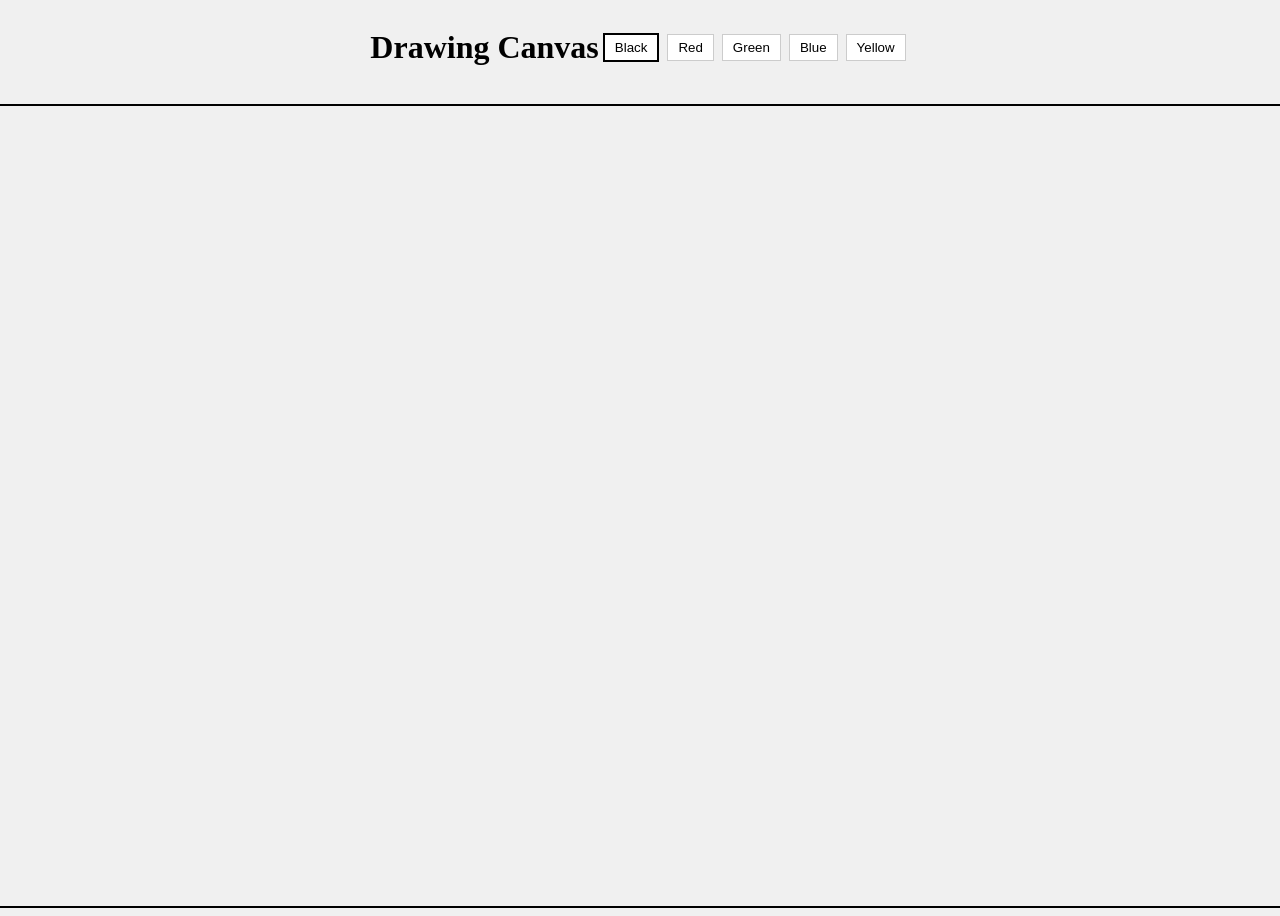
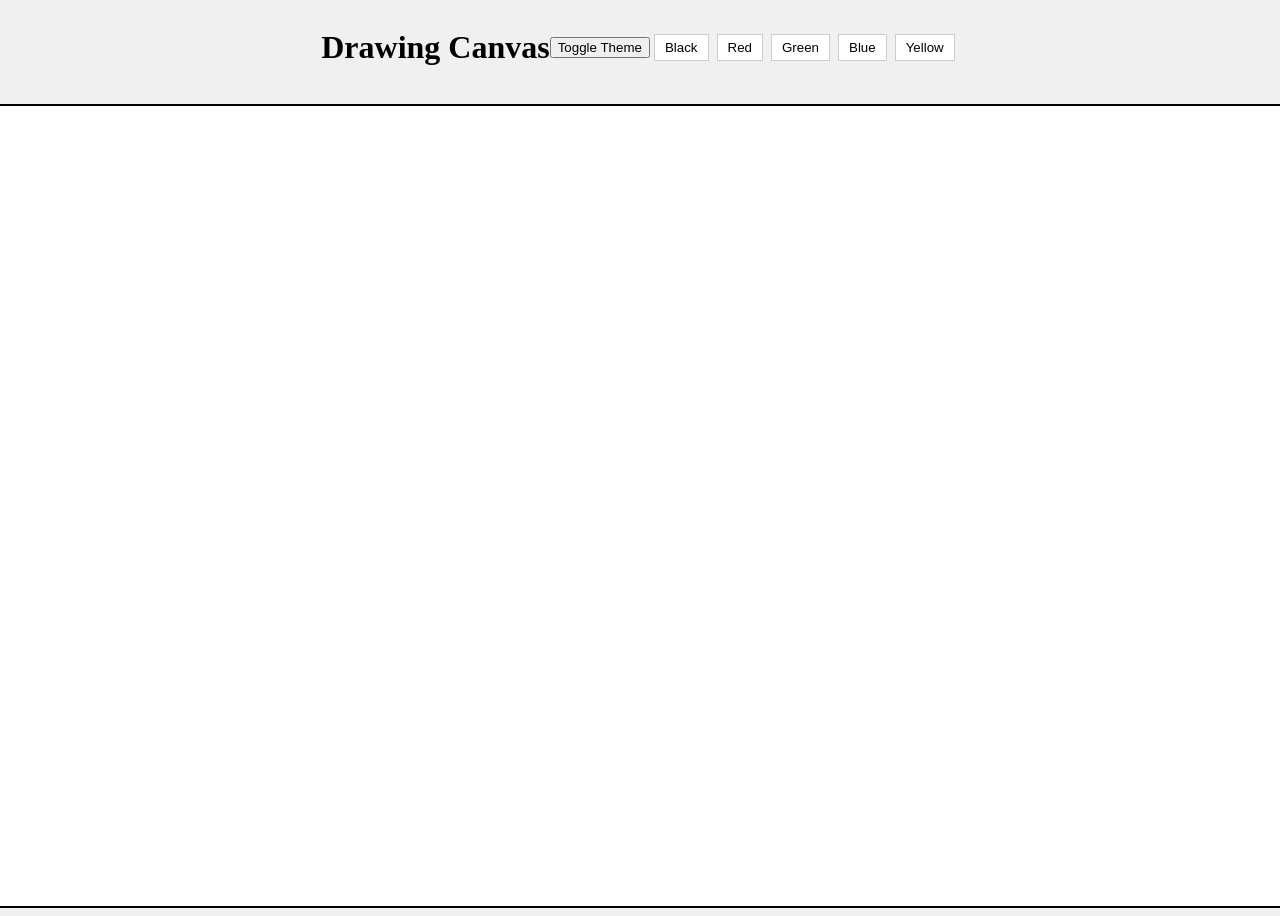
Before and after one commit to AndrewHulme88/canvas, a plain HTML site: page index.html in a window 1280 px wide. Both pictures are taken after a click on the button "Black". Drawn offline with Linux system fonts and the light colour scheme.

Commit message:
Added dark mode toggle

```diff
--- a/index.html
+++ b/index.html
@@ -2,16 +2,18 @@
 <html>
 <head>
     <title>Drawing Canvas</title>
-    <link rel="stylesheet" href="styles.css">
+    <link rel="stylesheet" href="styles.css"> <!-- Assuming you have a styles.css file for styling -->
 </head>
 <body>
     <div>
         <h1>Drawing Canvas</h1>
+        <button id="theme-toggle">Toggle Theme</button>
         <button class="color-btn" data-color="black">Black</button>
         <button class="color-btn" data-color="red">Red</button>
         <button class="color-btn" data-color="green">Green</button>
         <button class="color-btn" data-color="blue">Blue</button>
-        <button class="color-btn" data-color="yellow">Yellow</button>
+        <button class="color-btn" data-
+         color="yellow">Yellow</button>
     </div>
     <canvas id="drawing-canvas"></canvas>
     <script src="script.js"></script>
--- a/script.js
+++ b/script.js
@@ -1,32 +1,36 @@
 const canvas = document.getElementById('drawing-canvas');
 const ctx = canvas.getContext('2d');
-
 const colorButtons = document.querySelectorAll('.color-btn');
 let activeColor = 'black';
+let currentTheme = 'light'; // Initialize with light theme
+const lightBackgroundColor = 'white';
+const darkBackgroundColor = 'black';
 
 canvas.width = window.innerWidth;
 canvas.height = window.innerHeight;
 
-
+// Set active color
 function setActiveColor(color) {
     document.querySelector('.active-btn')?.classList.remove('active-btn');
     activeColor = color;
     this.classList.add('active-btn');
 }
 
+// Event listener for color buttons
 colorButtons.forEach((btn) => {
     btn.addEventListener('click', function() {
-        setActiveColor.call(this, this.dataset.color);
+        setActiveColor(this.dataset.color);
     });
 });
 
 let isDrawing = false;
+
 function getCanvasOffset() {
-   const rect = canvas.getBoundingClientRect();
-   return {
-      top: rect.top + window.pageYOffset,
-      left: rect.left + window.pageXOffset
-   };
+    const rect = canvas.getBoundingClientRect();
+    return {
+        top: rect.top + window.pageYOffset,
+        left: rect.left + window.pageXOffset
+    };
 }
 
 function handleMouseDown(event) {
@@ -49,7 +53,6 @@ function handleMouseUp() {
     isDrawing = false;
 }
 
-
 canvas.addEventListener('mousedown', handleMouseDown);
 canvas.addEventListener('mousemove', handleMouseMove);
 canvas.addEventListener('mouseup', handleMouseUp);
@@ -58,3 +61,22 @@ window.addEventListener('resize', () => {
     canvas.width = window.innerWidth;
     canvas.height = window.innerHeight;
 });
+
+const themeToggleBtn = document.getElementById('theme-toggle');
+themeToggleBtn.addEventListener('click', function() {
+    toggleTheme();
+});
+
+function toggleTheme() {
+    currentTheme = currentTheme === 'light' ? 'dark' : 'light';
+    document.body.classList.toggle('dark-theme');
+    setCanvasBackgroundColor();
+}
+
+function setCanvasBackgroundColor() {
+  ctx.fillStyle = currentTheme === 'light' ? lightBackgroundColor : darkBackgroundColor;
+  ctx.fillRect(0, 0, canvas.width, canvas.height);
+}
+
+// Call the function to set initial canvas background color
+setCanvasBackgroundColor();
```
